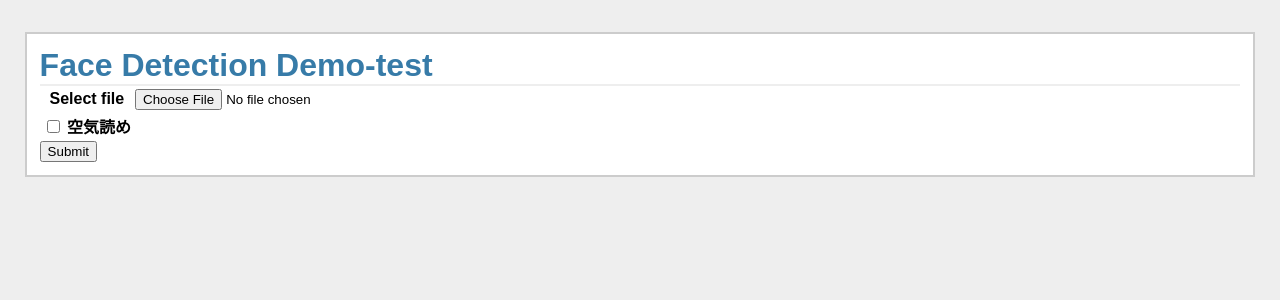
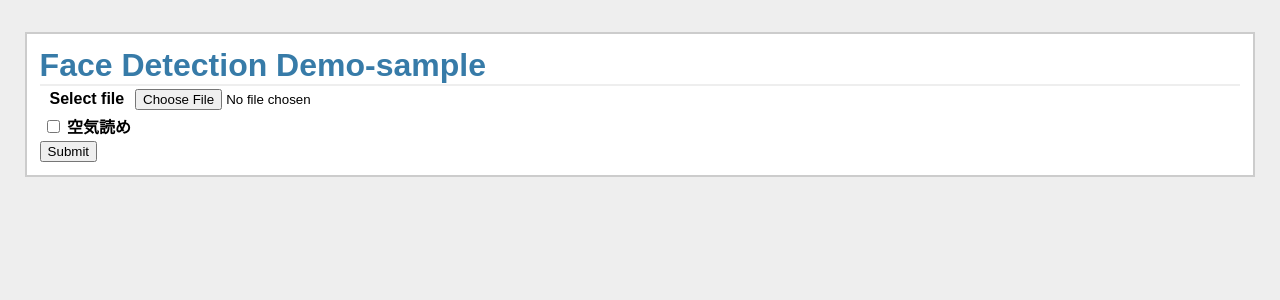
Before and after one commit to jyoshise/face-demo, a Flask app: page / in a window 1280 px wide. Shown: the top 300 px of the page. Run offline with Flask 2, Linux system fonts and the light colour scheme; lists and menus that the app fills with data are empty.

Commit message:
Update layout.html

```diff
--- a/templates/layout.html
+++ b/templates/layout.html
@@ -5,7 +5,7 @@
   </head>
   <link rel=stylesheet type=text/css href="{{ url_for('static', filename='style.css') }}">
   <div class=page>
-    <h1>Face Detection Demo-test</h1>
+    <h1>Face Detection Demo-sample</h1>
     <form action="/upload" method="POST" enctype=multipart/form-data>
       <table>
         <tr>
```
